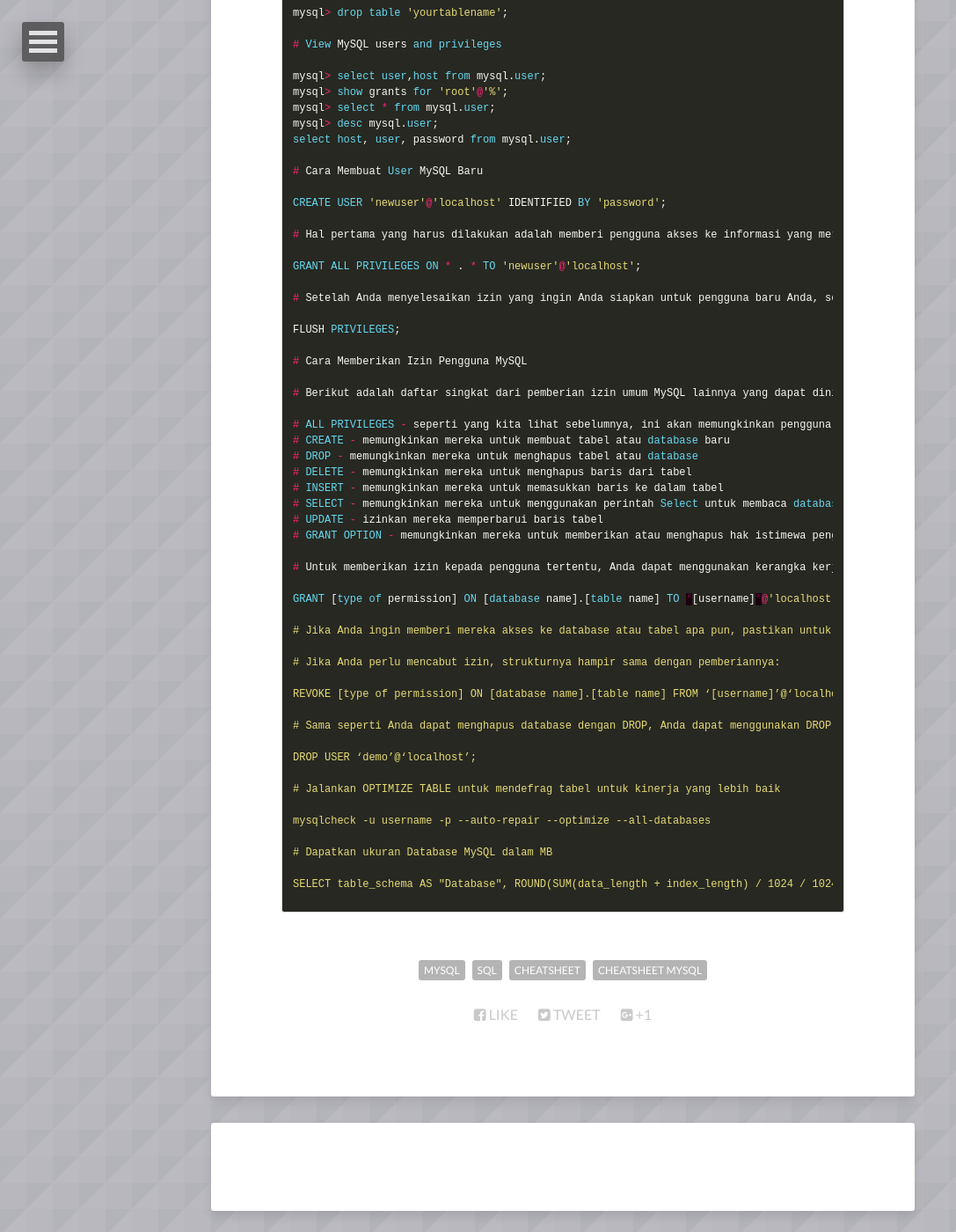
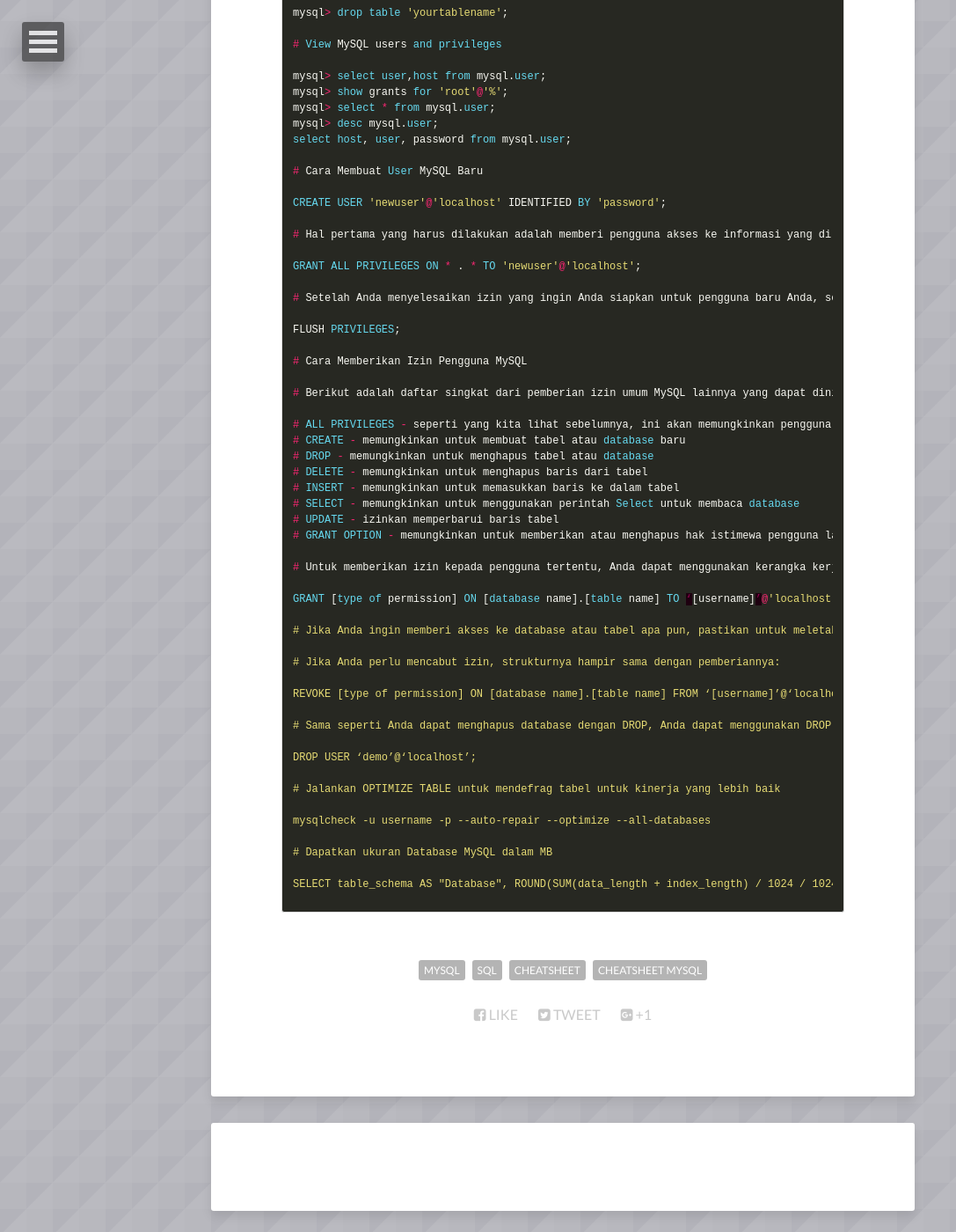
Before and after one commit to danigunawan/danigunawan.github.io, a Jekyll site: the page built from _posts/2022-11-07-cheatsheet-mysql.md, in a window 1280 px wide and 1400 px high, scrolled down 1956 px. Shown: the whole window at 88% size, without its empty margins (0-1087 px from the left). Built offline with Jekyll 4.4.1, drawn with Linux system fonts in a browser that asks for light colours; nearby versions of some CDN libraries; comment, search, counter and statistics services are not loaded.

Commit message:
[ADD POSTING] posting

```diff
--- a/_posts/2022-11-07-cheatsheet-mysql.md
+++ b/_posts/2022-11-07-cheatsheet-mysql.md
@@ -112,7 +112,7 @@ select host, user, password from mysql.user;
 
 CREATE USER 'newuser'@'localhost' IDENTIFIED BY 'password';
 
-# Hal pertama yang harus dilakukan adalah memberi pengguna akses ke informasi yang mereka butuhkan.
+# Hal pertama yang harus dilakukan adalah memberi pengguna akses ke informasi yang di butuhkan.
 
 GRANT ALL PRIVILEGES ON * . * TO 'newuser'@'localhost';
 
@@ -125,19 +125,19 @@ FLUSH PRIVILEGES;
 # Berikut adalah daftar singkat dari pemberian izin umum MySQL lainnya yang dapat dinikmati oleh user MySQL.
 
 # ALL PRIVILEGES - seperti yang kita lihat sebelumnya, ini akan memungkinkan pengguna MySQL semua akses ke database yang ditunjuk (atau jika tidak ada database yang dipilih, di seluruh sistem)
-# CREATE - memungkinkan mereka untuk membuat tabel atau database baru
-# DROP - memungkinkan mereka untuk menghapus tabel atau database
-# DELETE - memungkinkan mereka untuk menghapus baris dari tabel
-# INSERT - memungkinkan mereka untuk memasukkan baris ke dalam tabel
-# SELECT - memungkinkan mereka untuk menggunakan perintah Select untuk membaca database
-# UPDATE - izinkan mereka memperbarui baris tabel
-# GRANT OPTION - memungkinkan mereka untuk memberikan atau menghapus hak istimewa pengguna lain
+# CREATE - memungkinkan untuk membuat tabel atau database baru
+# DROP - memungkinkan untuk menghapus tabel atau database
+# DELETE - memungkinkan untuk menghapus baris dari tabel
+# INSERT - memungkinkan untuk memasukkan baris ke dalam tabel
+# SELECT - memungkinkan untuk menggunakan perintah Select untuk membaca database
+# UPDATE - izinkan memperbarui baris tabel
+# GRANT OPTION - memungkinkan untuk memberikan atau menghapus hak istimewa pengguna lain
 
 # Untuk memberikan izin kepada pengguna tertentu, Anda dapat menggunakan kerangka kerja ini :
 
 GRANT [type of permission] ON [database name].[table name] TO ‘[username]’@'localhost’;
 
-# Jika Anda ingin memberi mereka akses ke database atau tabel apa pun, pastikan untuk meletakkan tanda bintang (*) di tempat nama database atau nama tabel. Setiap kali Anda memperbarui atau mengubah izin, pastikan untuk menggunakan perintah Flush Privileges.
+# Jika Anda ingin memberi akses ke database atau tabel apa pun, pastikan untuk meletakkan tanda bintang (*) di tempat nama database atau nama tabel. Setiap kali Anda memperbarui atau mengubah izin, pastikan untuk menggunakan perintah Flush Privileges.
 
 # Jika Anda perlu mencabut izin, strukturnya hampir sama dengan pemberiannya:
 
```
